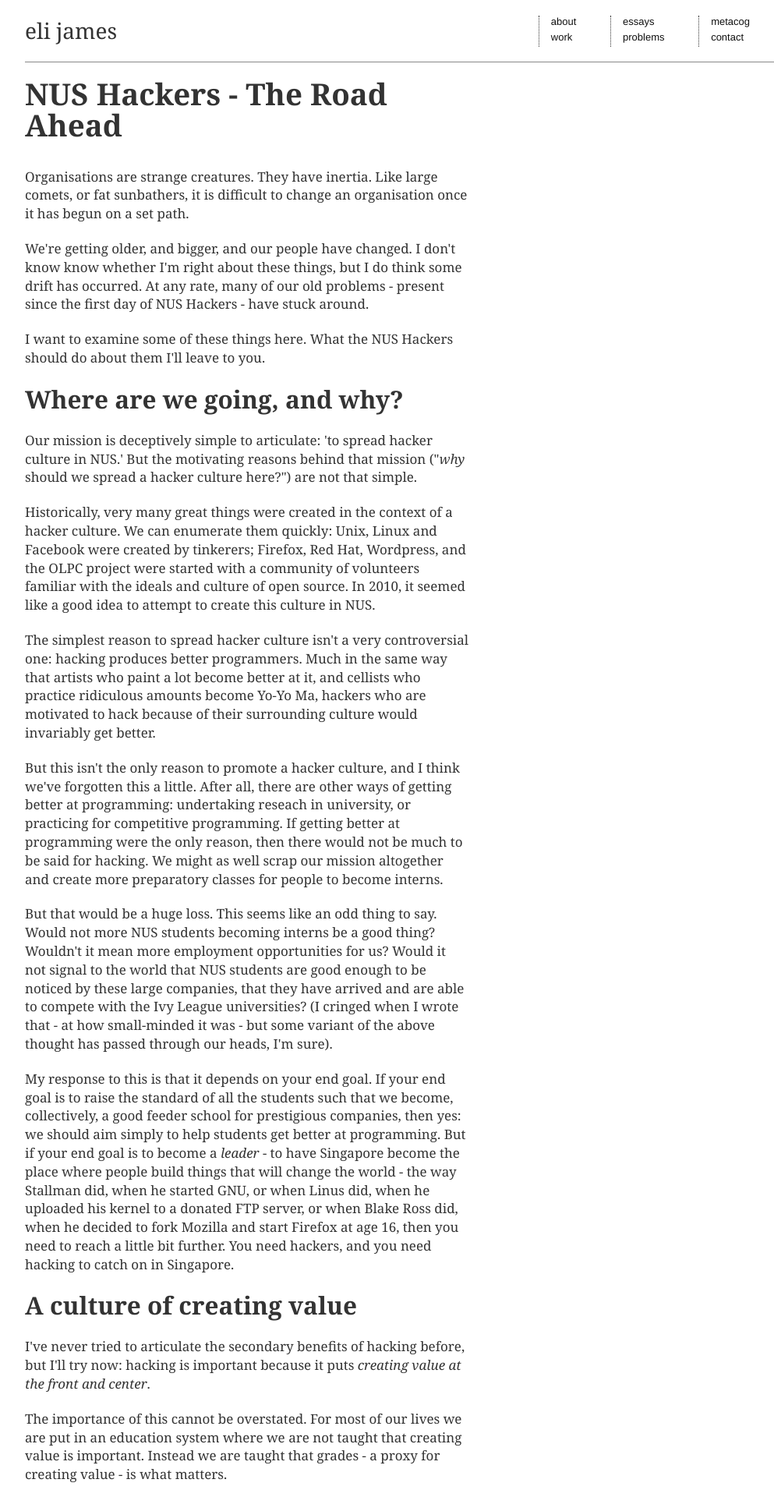
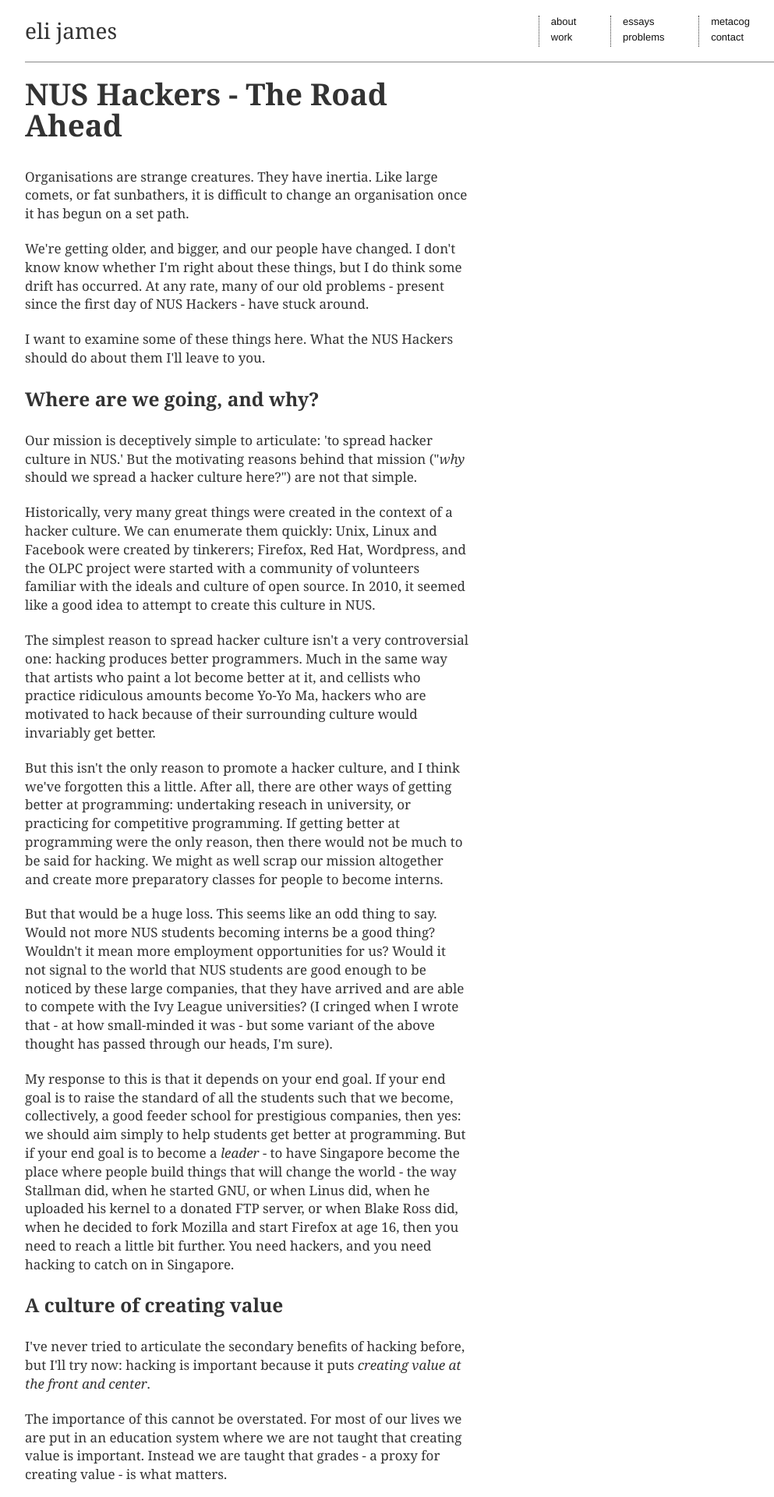
Before and after one commit to ejamesc/elijames.org, a Jekyll site: the page built from nushackers.html, in a window 1280 px wide. Shown: the top 1920 px of the page at 78% size, without its empty margins (23-1016 px from the left). Built offline with Jekyll 4.4.1, drawn with Linux system fonts in a browser that asks for light colours.

Commit message:
Switch to h3.

```diff
--- a/nushackers.html
+++ b/nushackers.html
@@ -9,7 +9,7 @@
 
 <p>I want to examine some of these things here. What the NUS Hackers should do about them I'll leave to you.</p>
 
-<h2>Where are we going, and why?</h2>
+<h3>Where are we going, and why?</h3>
 
 <p>Our mission is deceptively simple to articulate: 'to spread hacker culture in NUS.' But the motivating reasons behind that mission ("<em>why</em> should we spread a hacker culture here?") are not that simple.</p>
 
@@ -23,7 +23,7 @@
 
 <p>My response to this is that it depends on your end goal. If your end goal is to raise the standard of all the students such that we become, collectively, a good feeder school for prestigious companies, then yes: we should aim simply to help students get better at programming. But if your end goal is to become a <em>leader</em> - to have Singapore become the place where people build things that will change the world - the way Stallman did, when he started GNU, or when Linus did, when he uploaded his kernel to a donated FTP server, or when Blake Ross did, when he decided to fork Mozilla and start Firefox at age 16, then you need to reach a little bit further. You need hackers, and you need hacking to catch on in Singapore.</p>
 
-<h2>A culture of creating value</h2>
+<h3>A culture of creating value</h3>
 
 <p>I've never tried to articulate the secondary benefits of hacking before, but I'll try now: hacking is important because it puts <em>creating value at the front and center</em>.</p>
 
@@ -41,7 +41,7 @@
 
 <p>I thought we could try doing for others what his example did for me.</p>
 
-<h2>Spreading hacker culture to NUS</h2>
+<h3>Spreading hacker culture to NUS</h3>
 
 <p>Have we succeeded in spreading hacker culture to NUS? I don't think we have.</p>
 
@@ -75,7 +75,7 @@
 
 <p>Coreteam is full of smart people. I think you can figure it out as we go along. The key thing is to start changing, and to start changing now.</p>
 
-<h2>Footnotes</h2>
+<h3>Footnotes</h3>
 
 <p>[1] By notable exceptions here I mean banking and dictatorships.</p>
 
```
